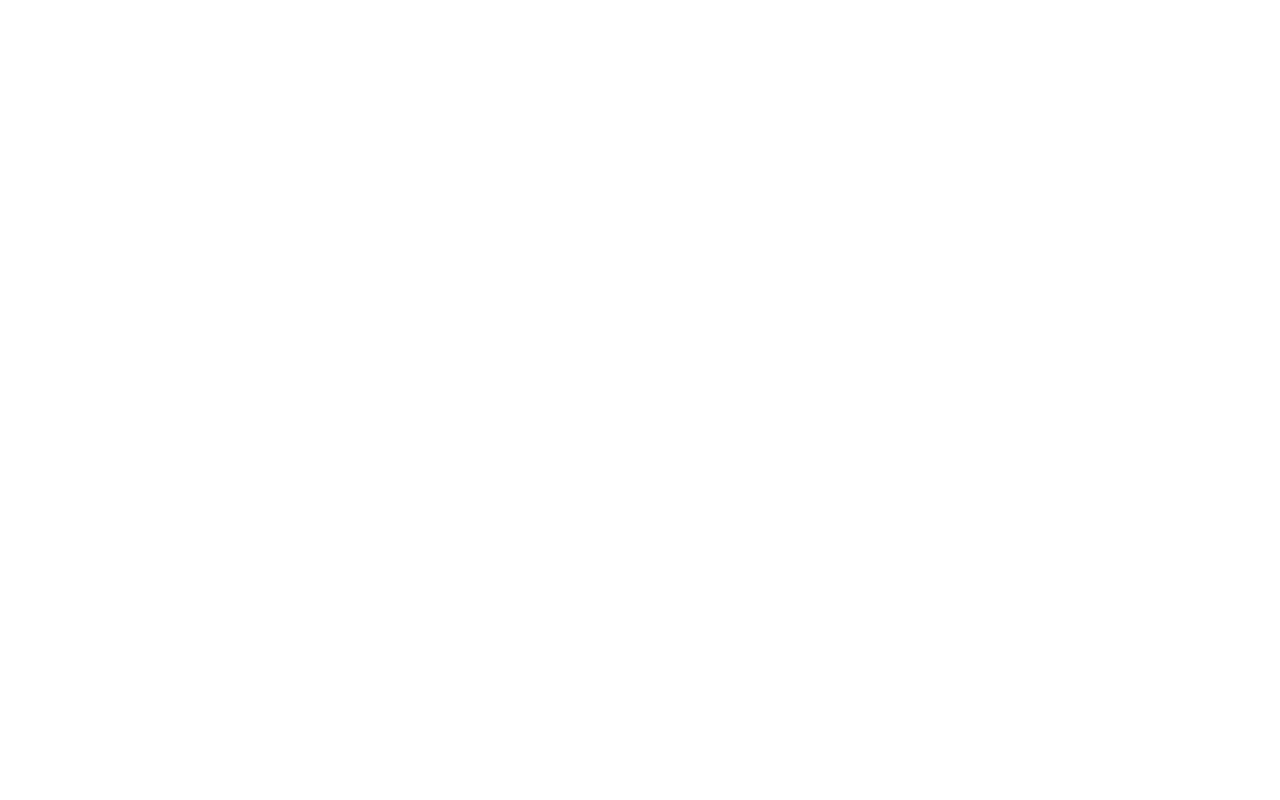
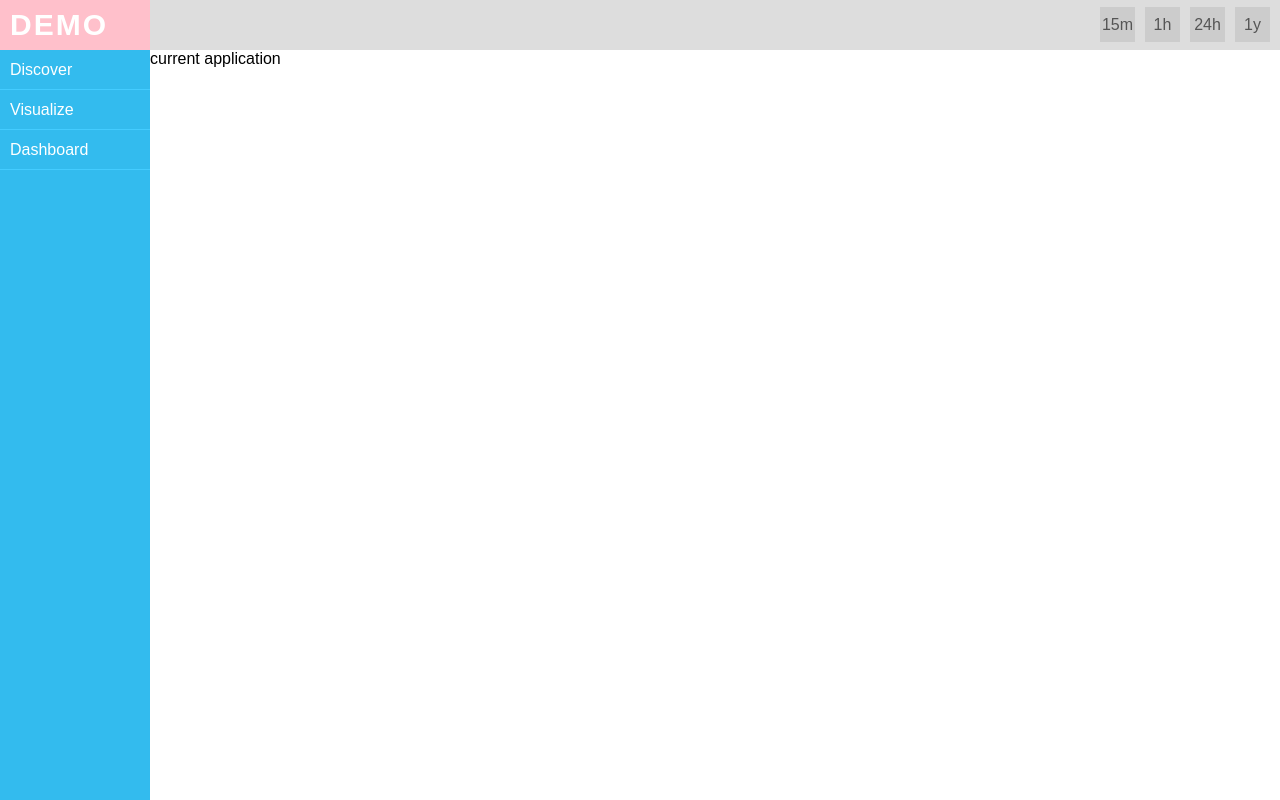
Before and after one commit to epixa/nk-sandbox, a React app: page / in a window 1280 px wide. Built offline with nearby package versions, Linux system fonts and the light colour scheme.

Commit message:
chrome layout

```diff
--- /dev/null
+++ b/public/components/application.js
@@ -0,0 +1,11 @@
+'use strict';
+
+import React from 'react';
+
+const Application = ({ children }) => (
+  <div className="application">
+    {children}
+  </div>
+);
+
+export default Application;
--- a/public/components/index.js
+++ b/public/components/index.js
@@ -2,9 +2,17 @@
 
 import React from 'react';
 
+import Application from './application';
+import Topnav from './topnav';
+import Sidebar from './sidebar';
+
 const App = () => (
   <div>
-
+    <Sidebar></Sidebar>
+    <Topnav></Topnav>
+    <Application>
+      current application
+    </Application>
   </div>
 );
 
--- /dev/null
+++ b/public/components/sidebar/app_link.js
@@ -0,0 +1,11 @@
+'use strict';
+
+import React from 'react';
+
+const AppLink = ({ children }) => (
+  <a className="app_link">
+    {children}
+  </a>
+);
+
+export default AppLink;
--- /dev/null
+++ b/public/components/sidebar/index.js
@@ -0,0 +1,17 @@
+'use strict';
+
+import React from 'react';
+
+import AppLink from './app_link.js';
+
+const Sidebar = () => (
+  <div className="sidebar">
+    <div className="logo">Demo</div>
+
+    <AppLink>Discover</AppLink>
+    <AppLink>Visualize</AppLink>
+    <AppLink>Dashboard</AppLink>
+  </div>
+);
+
+export default Sidebar;
--- /dev/null
+++ b/public/components/topnav/index.js
@@ -0,0 +1,13 @@
+'use strict';
+
+import React from 'react';
+
+import Timepicker from './timepicker';
+
+const Topnav = () => (
+  <div className="topnav">
+    <Timepicker></Timepicker>
+  </div>
+);
+
+export default Topnav;
--- /dev/null
+++ b/public/components/topnav/timepicker.js
@@ -0,0 +1,14 @@
+'use strict';
+
+import React from 'react';
+
+const Timepicker = () => (
+  <div className="timepicker">
+    <a>15m</a>
+    <a>1h</a>
+    <a>24h</a>
+    <a>1y</a>
+  </div>
+);
+
+export default Timepicker;
--- a/public/index.html
+++ b/public/index.html
@@ -2,6 +2,7 @@
 <html>
 <head>
   <title>kibana demo</title>
+  <link href="styles.css" rel="stylesheet">
 </head>
 <body>
   <div id="root"></div>
--- a/public/reducers/index.js
+++ b/public/reducers/index.js
@@ -2,12 +2,12 @@
 
 import { combineReducers } from 'redux';
 
-import mainnav from './mainnav';
+import sidebar from './sidebar';
 import timepicker from './timepicker';
 import workarea from './workarea';
 
 export default combineReducers({
-  mainnav,
+  sidebar,
   timepicker,
   workarea,
 });
--- /dev/null
+++ b/public/styles.css
@@ -0,0 +1,73 @@
+body {
+  margin: 0;
+  padding: 0;
+  font-family: sans-serif;
+}
+
+.sidebar {
+  float: left;
+  height: 100vh;
+  width: 150px;
+  background-color: #3be;
+}
+
+  .sidebar .logo {
+    height: 50px;
+    box-sizing: border-box;
+    line-height: 50px;
+    color: #fff;
+    letter-spacing: 2px;
+    text-transform: uppercase;
+    padding-left: 10px;
+    font-weight: bold;
+    font-size: 30px;
+    background-color: pink;
+  }
+
+  .sidebar .app_link {
+    box-sizing: border-box;
+    padding-left: 10px;
+    height: 40px;
+    display: block;
+    line-height: 40px;
+    color: #fff;
+    cursor: pointer;
+    border-bottom: 1px solid #4cf;
+  }
+
+    .sidebar .app_link:hover {
+      background-color: #4cf;
+    }
+
+.topnav {
+  float: right;
+  background-color: #ddd;
+  height: 50px;
+  width: calc(100% - 150px);
+}
+
+  .topnav .timepicker {
+    float: right;
+    box-sizing: border-box;
+    padding: 0 10px 0 0;
+    height: 50px;
+  }
+
+    .topnav .timepicker a {
+      cursor: pointer;
+      box-sizing: border-box;
+      color: #555;
+      background-color: #ccc;
+      display: inline-block;
+      text-align: center;
+      line-height: 35px;
+      margin: 7px 0 0 10px;
+      width: 35px;
+      height: 35px;
+    }
+
+.application {
+  float: right;
+  height: calc(100vh - 50px);
+  width: calc(100% - 150px);
+}
--- a/webpack.config.js
+++ b/webpack.config.js
@@ -3,6 +3,7 @@ module.exports = {
   entry: {
     javascript: './index.js',
     html: './index.html',
+    css: './styles.css',
     favicon: './favicon.ico',
   },
   module: {
@@ -13,12 +14,7 @@ module.exports = {
         loaders: ['babel-loader'],
       },
       {
-        test: /\.html$/,
-        loader: 'file?name=[name].[ext]',
-      },
-      ,
-      {
-        test: /\.ico$/,
+        test: /\.(css|html|ico)$/,
         loader: 'file?name=[name].[ext]',
       },
     ],
```
Also changed, not shown: public/reducers/sidebar.js (renamed from public/reducers/mainnav.js).
